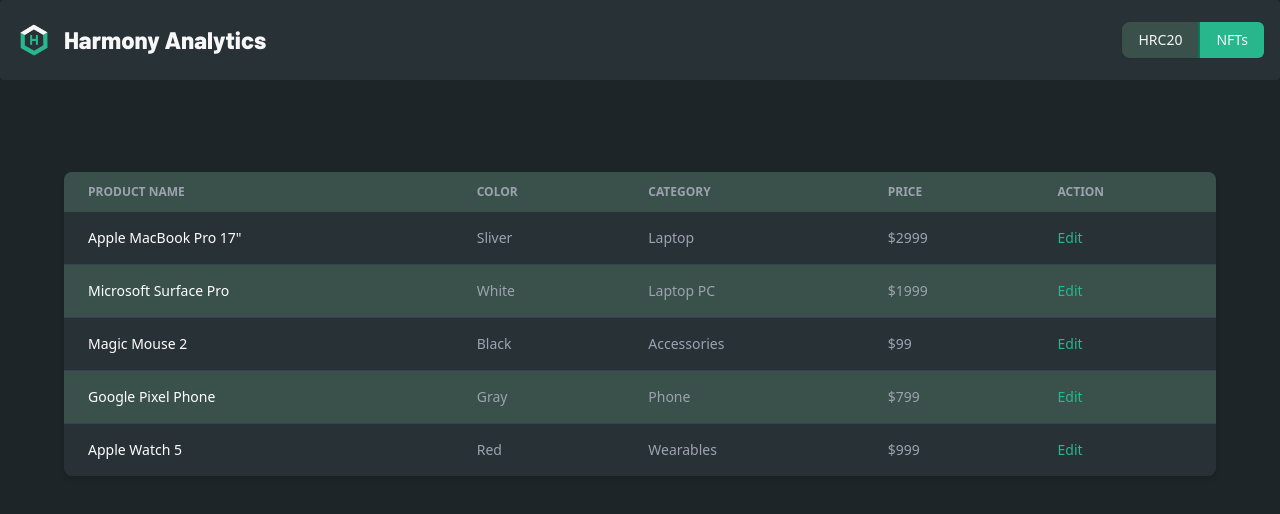
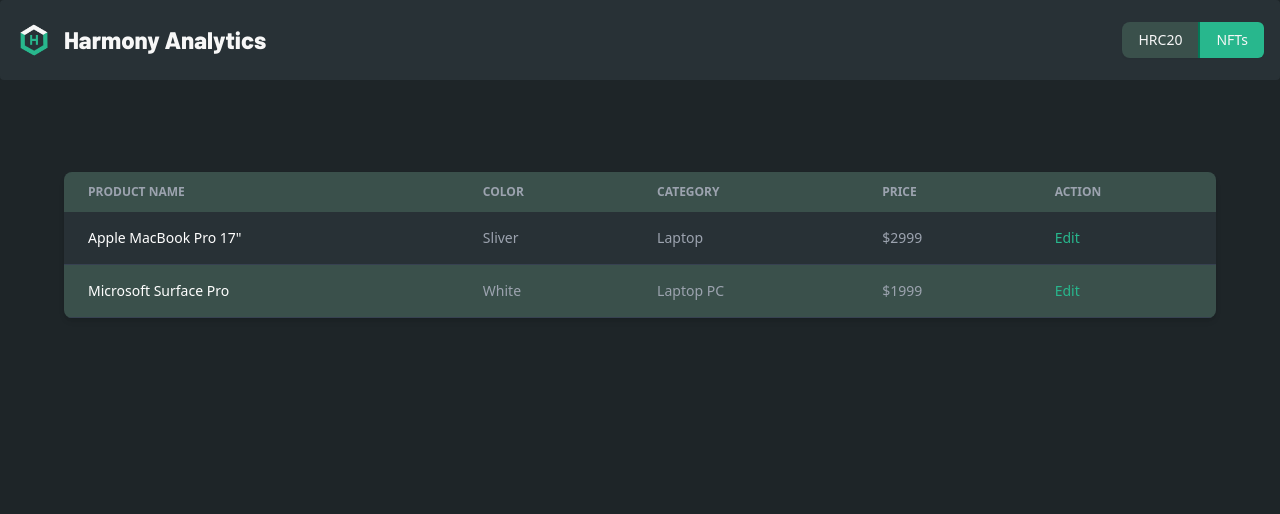
Before and after one commit to Crosstons/harmony-analytics, a React (Create React App) app: page /hrc721 in a window 1280 px wide. Shown: the top 514 px of the page. Built offline with nearby package versions, Linux system fonts and the light colour scheme; the HTML template or start-up script is replaced by a standard one.

Commit message:
Updates in DataTable

```diff
--- a/src/components/DataTable.jsx
+++ b/src/components/DataTable.jsx
@@ -60,57 +60,7 @@
                     <a href="#" class="font-medium text-spicy hover:underline">Edit</a>
                 </td>
             </tr>
-            <tr class="border-b bg-sss border-gray-700">
-                <th scope="row" class="py-4 px-6 font-medium whitespace-nowrap text-white">
-                    Magic Mouse 2
-                </th>
-                <td class="py-4 px-6">
-                    Black
-                </td>
-                <td class="py-4 px-6">
-                    Accessories
-                </td>
-                <td class="py-4 px-6">
-                    $99
-                </td>
-                <td class="py-4 px-6">
-                    <a href="#" class="font-medium text-spicy hover:underline">Edit</a>
-                </td>
-            </tr>
-            <tr class="border-b bg-hot border-gray-700">
-                <th scope="row" class="py-4 px-6 font-medium whitespace-nowrap text-white">
-                    Google Pixel Phone
-                </th>
-                <td class="py-4 px-6">
-                    Gray
-                </td>
-                <td class="py-4 px-6">
-                    Phone
-                </td>
-                <td class="py-4 px-6">
-                    $799
-                </td>
-                <td class="py-4 px-6">
-                    <a href="#" class="font-medium text-spicy hover:underline">Edit</a>
-                </td>
-            </tr>
-            <tr class=" bg-sss">
-                <th scope="row" class="py-4 px-6 font-medium whitespace-nowrap text-white">
-                    Apple Watch 5
-                </th>
-                <td class="py-4 px-6">
-                    Red
-                </td>
-                <td class="py-4 px-6">
-                    Wearables
-                </td>
-                <td class="py-4 px-6">
-                    $999
-                </td>
-                <td class="py-4 px-6">
-                    <a href="#" class="font-medium text-spicy hover:underline">Edit</a>
-                </td>
-            </tr>
+
         </tbody>
     </table>
 </div>
```
